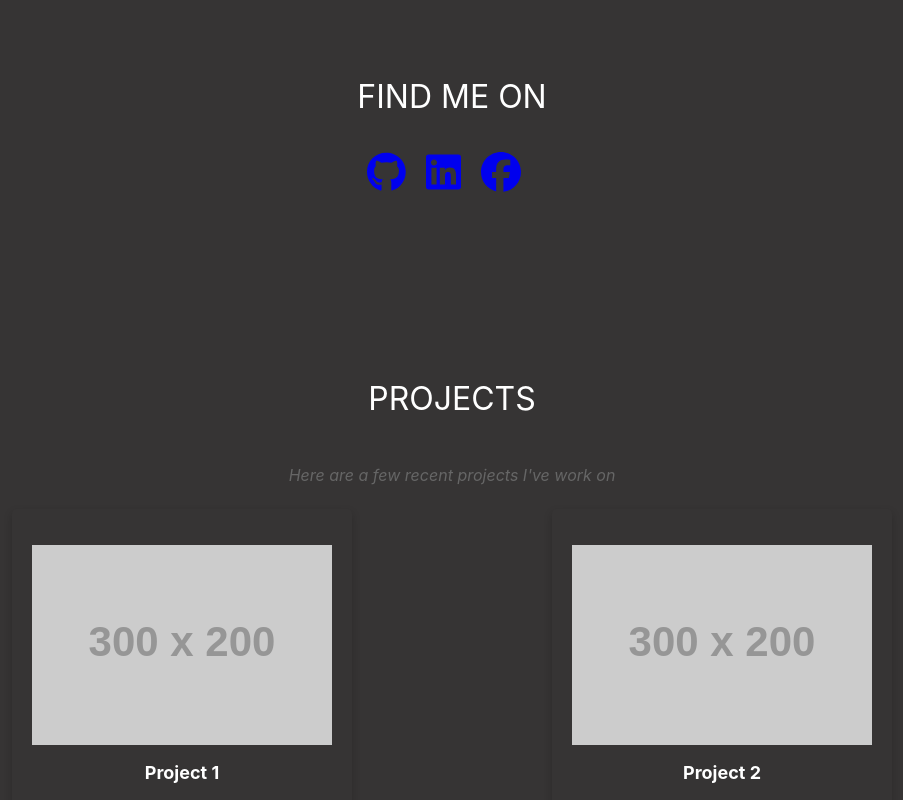
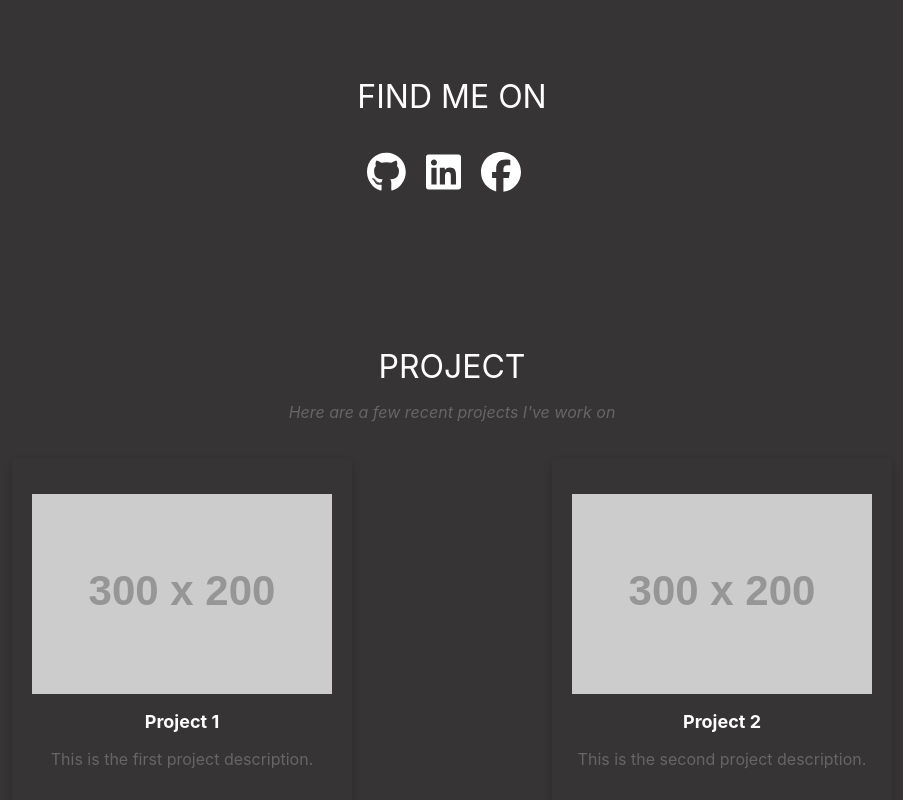
Before and after one commit to nHunter0/Portfolio_OLD, a React (Create React App) app: page / in a window 1280 px wide. Shown: the part 1320-2120 px from the top of the page, without its empty margins (188-1091 px from the left). Built offline with nearby package versions, Linux system fonts and the light colour scheme; a web font is replaced by a local one.

Commit message:
Resume Section underway

```diff
--- a/src/App.js
+++ b/src/App.js
@@ -1,5 +1,13 @@
 import "./App.css";
-import { Navbar, Home, About, Projects, Contact, Footer } from "./components";
+import {
+  Navbar,
+  Home,
+  About,
+  Projects,
+  Contact,
+  Resume,
+  Footer,
+} from "./components";
 
 function App() {
   return (
@@ -8,6 +16,7 @@ function App() {
       <Home />
       <About />
       <Projects />
+      <Resume />
       <Contact />
       <Footer />
     </div>
--- a/src/components/about/about.css
+++ b/src/components/about/about.css
@@ -38,6 +38,7 @@
   font-size: 50px;
   font-weight: bold;
   padding: 10px;
+  color: white;
 }
 
 .about-find-me-links a:hover {
--- a/src/components/contact/contact.jsx
+++ b/src/components/contact/contact.jsx
@@ -1,7 +1,11 @@
 import "./contact.css";
 
 const contact = () => {
-  return <h1>contact</h1>;
+  return (
+    <div id="contact">
+      <h1>CONTACT</h1>
+    </div>
+  );
 };
 
 export default contact;
--- a/src/components/home/home.css
+++ b/src/components/home/home.css
@@ -26,4 +26,5 @@
 
 .home-text-type {
   font-size: 3rem;
+  color: white;
 }
--- a/src/components/navbar/navbar.css
+++ b/src/components/navbar/navbar.css
@@ -37,4 +37,5 @@ li {
 
 .nav-item:hover {
   cursor: pointer;
+  color: #af5def;
 }
--- a/src/components/projects/projects.jsx
+++ b/src/components/projects/projects.jsx
@@ -1,4 +1,5 @@
 import React from "react";
+import { useState } from "react";
 import { FontAwesomeIcon } from "@fortawesome/react-fontawesome";
 import { faGithub } from "@fortawesome/free-brands-svg-icons";
 import "./projects.css";
@@ -28,14 +29,43 @@ const Projects = () => {
     },
   ];
 
+  const [colorMap, setColorMap] = useState(new Map());
+
+  const handleLetterHover = (letter) => {
+    const newColorMap = new Map(colorMap);
+    if (newColorMap.has(letter)) {
+      newColorMap.delete(letter);
+    } else {
+      newColorMap.set(letter, true);
+    }
+    setColorMap(newColorMap);
+  };
+
+  const renderLetter = (letter, index) => {
+    const color = colorMap.has(letter) ? "#af5def" : "#fff";
+    return (
+      <span
+        key={index}
+        onMouseEnter={() => handleLetterHover(letter)}
+        onMouseLeave={() => handleLetterHover("")}
+        style={{ color: color }}
+      >
+        {letter}
+      </span>
+    );
+  };
+  const progStr = "PROJECT";
+
   return (
     <div id="projects">
       <div className="projects-container">
         <div className="projects-text">
-          <p>PROJECTS</p>
-          <span className="projects-text-disc">
-            Here are a few recent projects I've work on
-          </span>
+          {progStr
+            .split("")
+            .map((letter, index) => renderLetter(letter, index))}
+          <div className="projects-text-disc">
+            <p>Here are a few recent projects I've work on</p>
+          </div>
         </div>
 
         {projectList.map((project) => (
--- a/src/components/resume/resume.css
+++ b/src/components/resume/resume.css
@@ -0,0 +1,39 @@
+.resume-container {
+  display: flex;
+  justify-content: center;
+  align-items: center;
+  flex-wrap: wrap;
+  height: 100vh;
+  color: #fff;
+}
+
+.resume-container object {
+  width: 100%;
+  height: 600px;
+}
+
+.resume-text {
+  font-size: 3rem;
+  text-align: center;
+  width: 100%;
+  margin-bottom: 0px;
+}
+
+.pdf-viewer {
+  width: 80%;
+  max-width: 1000px;
+}
+
+.resume-download-btn {
+  padding: 10px 20px;
+  border: none;
+  border-radius: 5px;
+  font-size: 16px;
+  margin-top: 20px;
+  cursor: pointer;
+  transition: background-color 0.3s ease;
+}
+
+.resume-download-btn:hover {
+  background-color: #2e8b57;
+}
--- a/src/components/resume/resume.jsx
+++ b/src/components/resume/resume.jsx
@@ -1,6 +1,32 @@
 import "./resume.css";
 
 const resume = () => {
-  return <h1>Resume</h1>;
+  const resumePath = "../../../assets/resume-2023_downloadtest.pdf";
+  return (
+    <div id="resume">
+      <div className="resume-container">
+        <div className="resume-text">
+          <p>RESUME</p>
+        </div>
+        <div class="pdf-viewer">
+          <object data={resumePath} type="application/pdf">
+            <p>
+              {" "}
+              SORRY, PDF of resume cannot be displayed.{" "}
+              <a href={resumePath} download>
+                Download
+              </a>{" "}
+              instead.
+            </p>
+          </object>
+        </div>
+        <div className="resume-download">
+          <a href={resumePath} download>
+            <button className="resume-download-btn"> Download </button>
+          </a>
+        </div>
+      </div>
+    </div>
+  );
 };
 export default resume;
```
Also changed, not shown: 1 other file (tests, documents, lock files or other folders).
